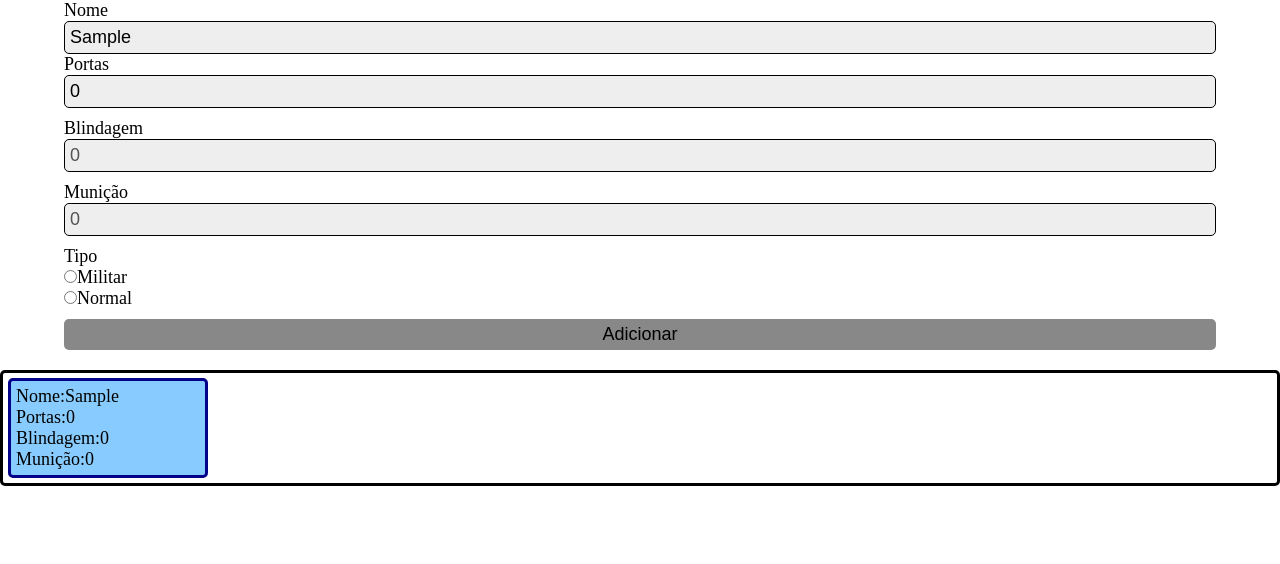
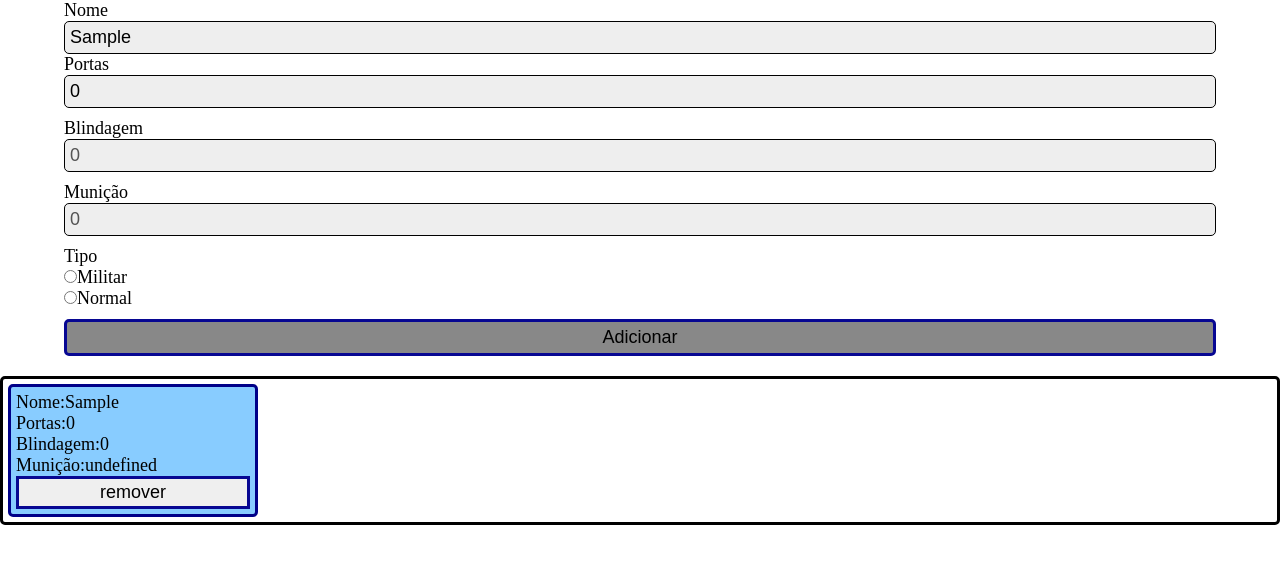
Before and after one commit to Gleitonbb/adicionar_carros, a plain HTML site: page index.html in a window 1280 px wide. Both pictures are taken after typing "Sample" into the empty fields and a click on the button "Adicionar". Drawn offline with Linux system fonts and the light colour scheme.

Commit message:
atualizando remoção

```diff
--- a/carros.js
+++ b/carros.js
@@ -8,6 +8,13 @@ const carros = document.querySelector("#carros")
 const botao = document.querySelector("#botaoadd")
 
 let a_carros = []
+
+const quemRemover = (quem) =>{
+   a_carros = a_carros.filter((upu)=>{
+         return upu.nome != quem
+    })
+
+}
 
 tiponormal.addEventListener("click",(evt)=>{
     f_blindagem.value = 0
@@ -28,12 +35,26 @@ const GerenciadorDeCarros = () =>{
      carros.innerHTML = ""
     a_carros.forEach((c)=>{
      const Div = document.createElement("div")
-      Div.setAttribute("class","carro")
+     Div.setAttribute("class","carro")
+     Div.setAttribute("data-nome",c.nome)
+
+     const botaorem = document.createElement("button")
+     botaorem.addEventListener("click",(evt)=>{
+     const apontarElemento = evt.target.parentNode.dataset.nome
+     console.log(apontarElemento)
+     quemRemover(apontarElemento)
+     GerenciadorDeCarros()
+
+     })
       Div.innerHTML = `Nome:${c.nome}<br/>`
       Div.innerHTML += `Portas:${c.portas}<br/>`
       Div.innerHTML += `Blindagem:${c.blindagem}<br/>`
-      Div.innerHTML += `Munição:${c.municao}`
+      Div.innerHTML += `Munição:${c.munic0912ao}`
+      botaorem .innerHTML = "remover"
       carros.appendChild(Div)
+      Div.appendChild(botaorem)
+
+
     })
 }
 botao.addEventListener("click",(evt)=>{
--- a/estilo-carros.css
+++ b/estilo-carros.css
@@ -24,7 +24,8 @@
     padding: 5px;
     border-radius: 5px;
     display: flex;
-    width: 200px;
+    flex-direction: column;
+    width: 250px;
 }
 .campoForm{
     display: flex;
@@ -44,3 +45,9 @@
     padding: 5px;
     border-radius: 5px;
 }
+button{
+    border: 3px solid rgb(7, 7, 146);
+    cursor: pointer;
+    padding: 3px;
+
+}
```
